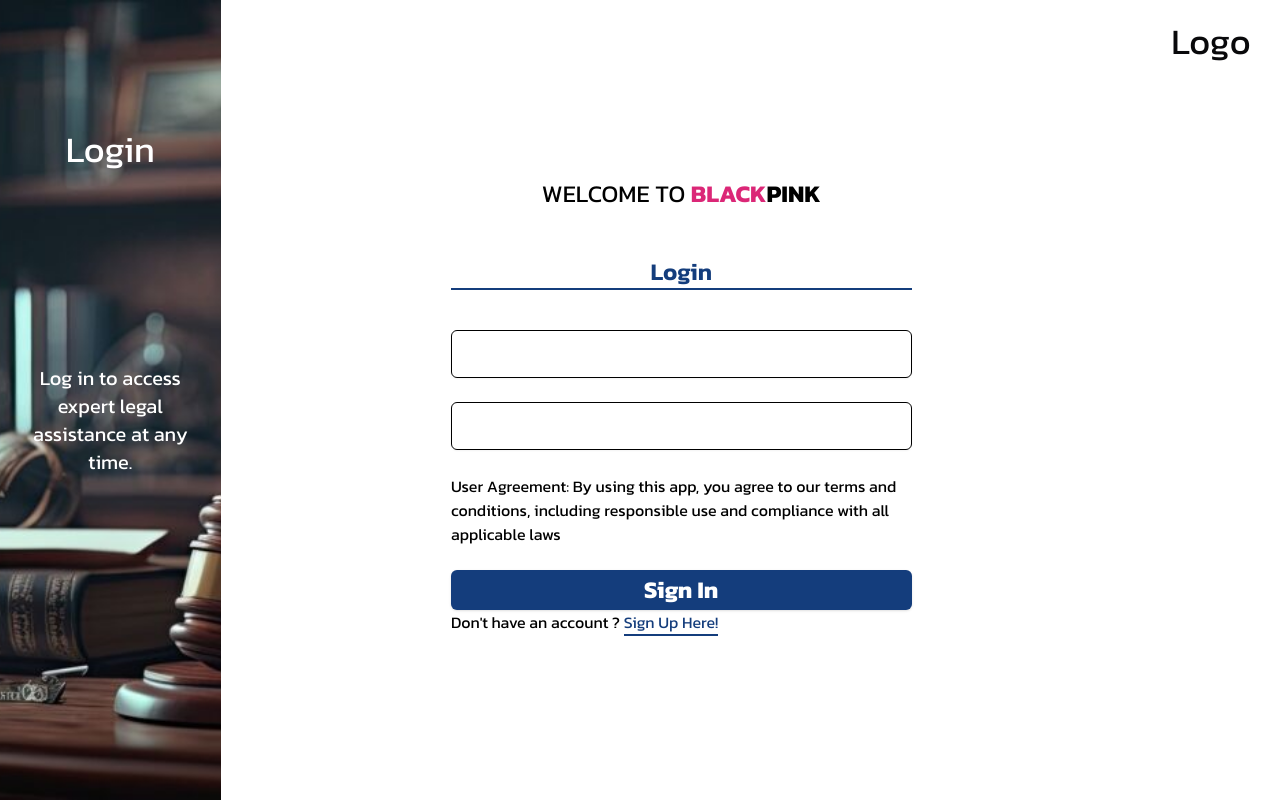
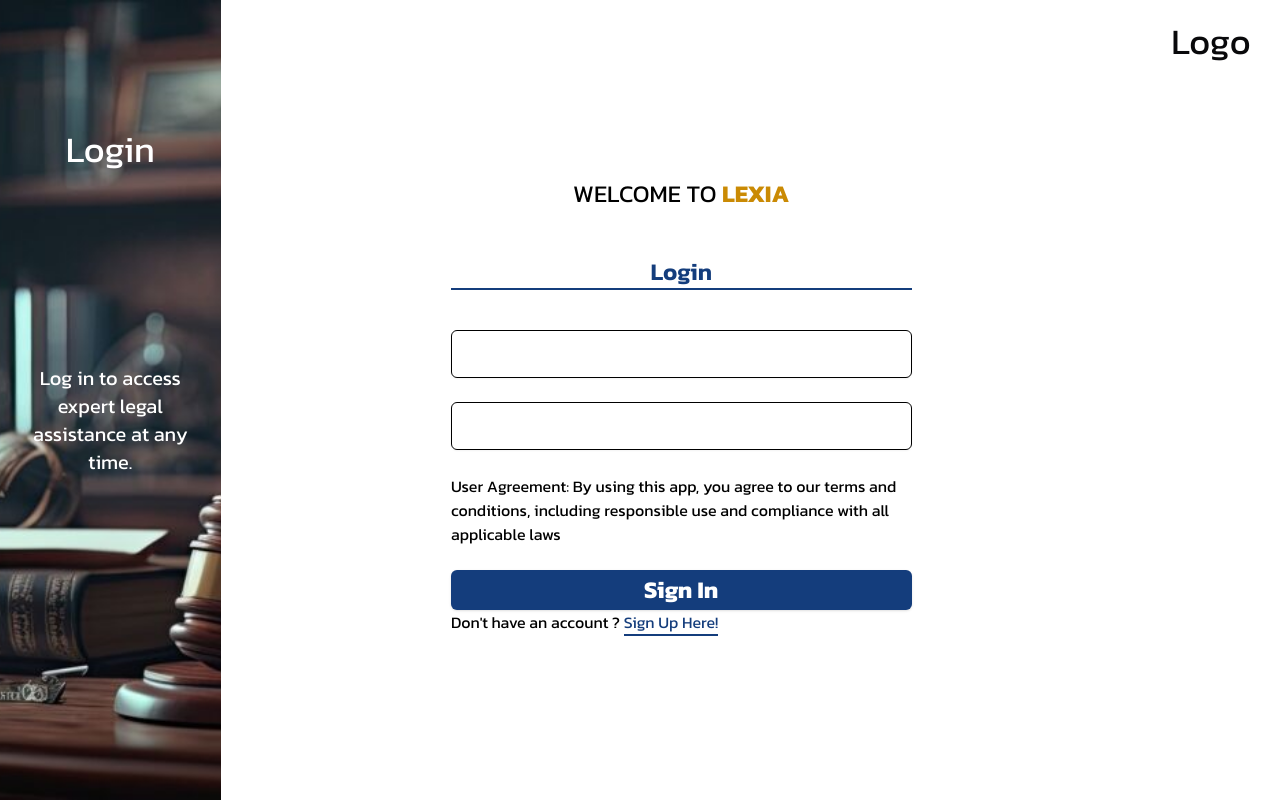
Before and after one commit to Nxwbtk/Chula-legal-tech, a Next.js app in the folder Frontend/legal-app/: page /login in a window 1280 px wide. Built offline with nearby package versions, Linux system fonts and the light colour scheme.

Commit message:
fix name LEXIA

```diff
--- a/Frontend/legal-app/app/home/_components/lawyer.tsx
+++ b/Frontend/legal-app/app/home/_components/lawyer.tsx
@@ -1,6 +1,7 @@
 import { Card, CardContent } from "@/components/ui/card";
 import { Menu, SortDescIcon, StarIcon, TargetIcon } from "lucide-react";
 import Image from "next/image";
+import Link from "next/link";
 
 export type TLawyerInfo = {
   honorific: string;
@@ -105,7 +106,7 @@
     <div className="flex flex-col gap-4 w-3/4">
       <h1 className="text-2xl font-bold">ทนาย</h1>
       <div className="flex flex-row gap-2">
-        <div className=" border rounded-lg border-black hover:cursor-pointer">
+        <div className="border rounded-lg border-black hover:cursor-pointer">
           <div className="p-2 flex flex-row items-center gap-4">
             <Menu color="#143D7C" size={24} />
             <p className="text-xl">Filter</p>
@@ -127,7 +128,9 @@
       <p className="text-xl">Found 15,481</p>
       <div className="grid grid-cols-4 gap-2">
         {LAWYER.map((lawyer, index) => (
-          <LawyerCard key={index} {...lawyer} />
+          <Link href={`/lawyer/${index}`} key={index}>
+            <LawyerCard key={index} {...lawyer} />
+          </Link>
         ))}
       </div>
     </div>
--- a/Frontend/legal-app/app/login/page.tsx
+++ b/Frontend/legal-app/app/login/page.tsx
@@ -53,8 +53,7 @@
         <div className="flex flex-col justify-center items-center w-full h-full bg-white">
           <div className="mt-3">
             <h1 className="text-2xl text-black">
-              WELCOME TO <b className="text-pink-600">BLACK</b>
-              <b className="text-black">PINK</b>
+              WELCOME TO <b className="text-yellow-600">LEXIA</b>
             </h1>
           </div>
           <div className="mt-[5%] border-b-2 border-mainColor w-1/2">
--- a/Frontend/legal-app/app/signUp/lawyer/page.tsx
+++ b/Frontend/legal-app/app/signUp/lawyer/page.tsx
@@ -241,7 +241,7 @@
                 <div className="w-full lg:w-full px-4 lg:px-8">
                     <div className="flex flex-col justify-center items-center max-w-2xll mx-auto">
                         <div>
-                            <p className="text-2xl sm:text-4xl">welcome to <b className="text-4xl text-pink-500">BLACK</b><b className="text-4xl text-black">PINK</b></p>
+                            <p className="text-2xl sm:text-4xl">welcome to <b className="text-4xl text-yellow-600">LEXIA</b></p>
                         </div>
                         <div className="w-full lg:w-[50%] border-b-2 border-mainColor mt-4 text-center">
                             <h1 className="text-xl sm:text-2xl font-semibold text-mainColor">Sign Up Lawyer</h1>
--- a/Frontend/legal-app/app/signUp/page.tsx
+++ b/Frontend/legal-app/app/signUp/page.tsx
@@ -18,7 +18,7 @@
             <div className="flex flex-col justify-center items-center w-full h-screen">
                 <Card className="w-2/3 shadow-lg border-2">
                     <CardHeader className="text-center">
-                        <h1><b className="text-4xl text-pink-500">BLACK</b><b className="text-4xl text-black"> PINK</b></h1>
+                        <h1><b className="text-4xl text-yellow-500">LEXIA</b></h1>
                     </CardHeader>
                     <CardTitle className="ml-2">
                         <h1 className="text-2xl font-bold">SIGN UP AS</h1>
--- a/Frontend/legal-app/app/signUp/user/page.tsx
+++ b/Frontend/legal-app/app/signUp/user/page.tsx
@@ -241,7 +241,7 @@
                 <div className="w-full lg:w-full px-4 lg:px-8">
                     <div className="flex flex-col justify-center items-center max-w-2xll mx-auto">
                         <div>
-                            <p className="text-2xl sm:text-4xl">welcome to <b className="text-4xl text-pink-500">BLACK</b><b className="text-4xl text-black">PINK</b></p>
+                            <p className="text-2xl sm:text-4xl">welcome to <b className="text-4xl text-yellow-600">LEXIA</b></p>
                         </div>
                         <div className="w-full lg:w-[50%] border-b-2 border-mainColor mt-4 text-center">
                             <h1 className="text-xl sm:text-2xl font-semibold text-mainColor">Sign Up</h1>
```
